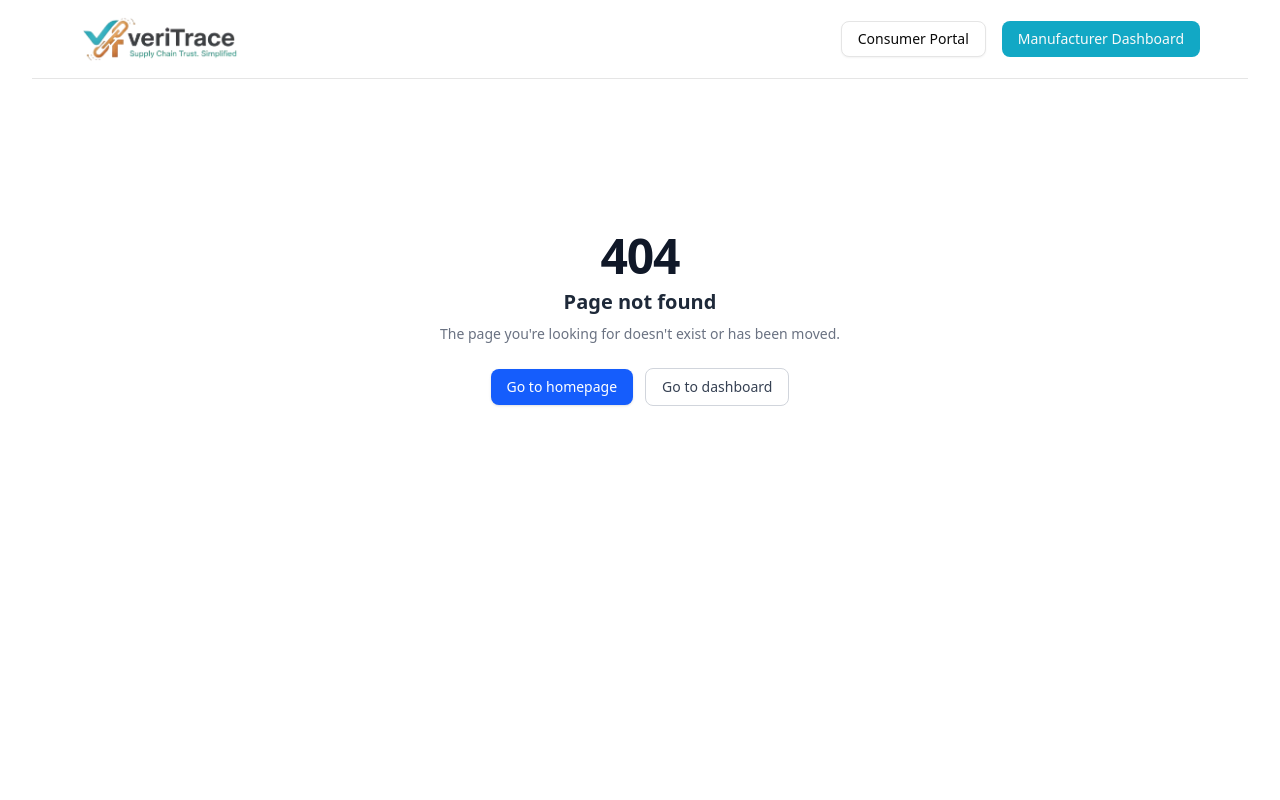
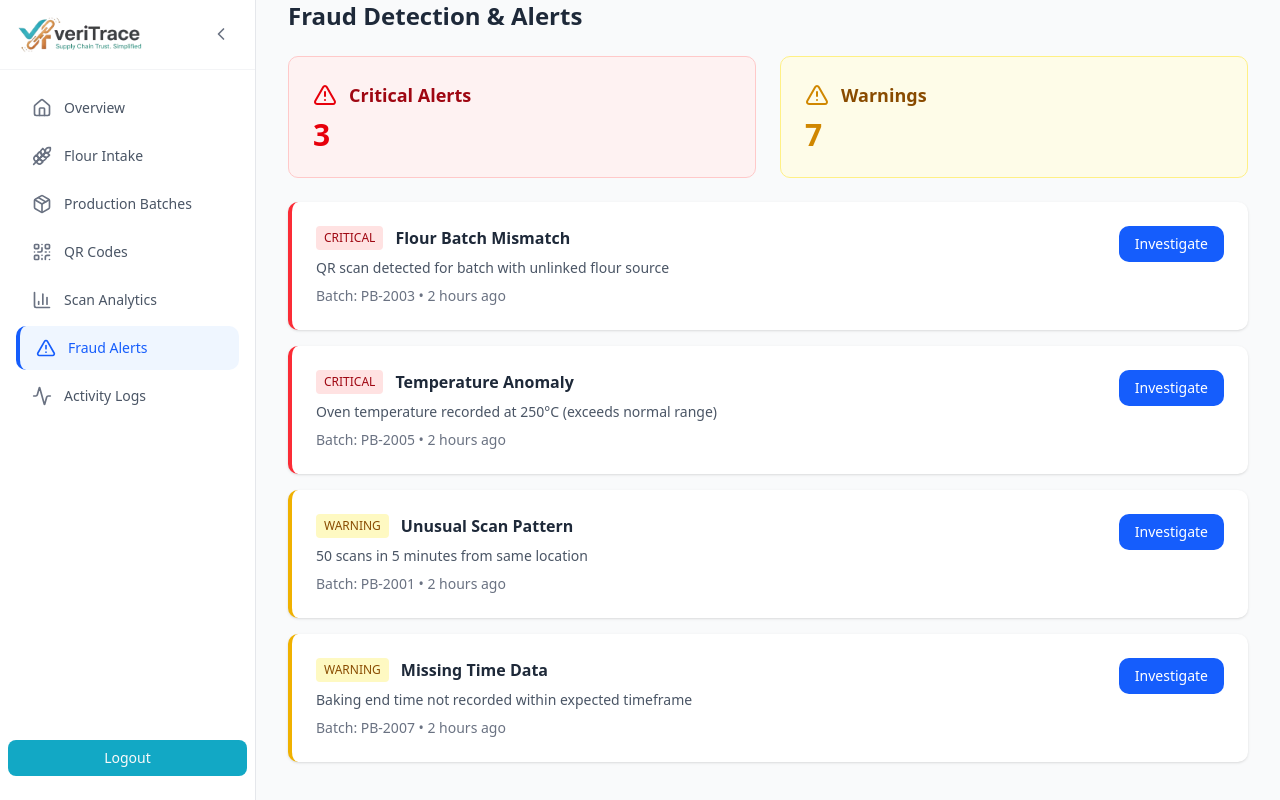
Before and after one commit to DanielAgbeni/Veritrace, a Next.js app: page /dashboard/fraud-alerts in a window 1280 px wide. Before the commit this address had no page. Built offline with nearby package versions, Linux system fonts and the light colour scheme.

Commit message:
Initial commit

```diff
--- /dev/null
+++ b/app/dashboard/activity-log/page.tsx
@@ -0,0 +1,52 @@
+import DashboardLayout from '@/components/dashboard/dashboardLayout';
+import { Activity } from 'lucide-react';
+import React from 'react'
+
+const ActivityLog = () => {
+    return (
+        <DashboardLayout>
+            <h2 className="text-2xl font-bold text-gray-800 mb-6">Activity Logs</h2>
+
+            <div className="bg-white rounded-lg shadow overflow-hidden">
+                <div className="px-6 py-4 border-b border-gray-200">
+                    <div className="flex items-center justify-between">
+                        <h3 className="text-lg font-semibold">Recent Activities</h3>
+                        <select className="px-3 py-1 border border-gray-300 rounded text-sm">
+                            <option>All Actions</option>
+                            <option>Create</option>
+                            <option>Update</option>
+                            <option>Delete</option>
+                        </select>
+                    </div>
+                </div>
+
+                <div className="divide-y divide-gray-200">
+                    {[
+                        { action: 'Created production batch PB-2008', user: 'Admin User', time: '5 minutes ago', type: 'create' },
+                        { action: 'Updated flour batch FB-1005', user: 'Admin User', time: '1 hour ago', type: 'update' },
+                        { action: 'Generated QR codes for batch PB-2007', user: 'Admin User', time: '2 hours ago', type: 'create' },
+                        { action: 'Created flour intake FB-1006', user: 'Admin User', time: '3 hours ago', type: 'create' },
+                        { action: 'Updated production batch PB-2006', user: 'Admin User', time: '4 hours ago', type: 'update' },
+                        { action: 'Created production batch PB-2007', user: 'Admin User', time: '5 hours ago', type: 'create' },
+                    ].map((log, i) => (
+                        <div key={i} className="px-6 py-4 hover:bg-gray-50">
+                            <div className="flex items-start gap-4">
+                                <div className={`w-8 h-8 rounded-full flex items-center justify-center ${log.type === 'create' ? 'bg-green-100' : 'bg-blue-100'
+                                    }`}>
+                                    <Activity size={16} className={log.type === 'create' ? 'text-green-600' : 'text-blue-600'} />
+                                </div>
+                                <div className="flex-1">
+                                    <p className="text-sm font-medium text-gray-800">{log.action}</p>
+                                    <p className="text-xs text-gray-500 mt-1">{log.user} • {log.time}</p>
+                                </div>
+                            </div>
+                        </div>
+                    ))}
+                </div>
+            </div>
+        </DashboardLayout>
+    );
+
+}
+
+export default ActivityLog
--- /dev/null
+++ b/app/dashboard/fraud-alerts/page.tsx
@@ -0,0 +1,67 @@
+import { AlertTriangle } from 'lucide-react';
+import React from 'react'
+import DashboardLayout from '@/components/dashboard/dashboardLayout';
+
+const FraudAlerts = () => {
+  return (
+    <DashboardLayout>
+
+        <h2 className="text-2xl font-bold text-gray-800 mb-6">Fraud Detection & Alerts</h2>
+
+    <div className="grid grid-cols-1 md:grid-cols-2 gap-6 mb-6">
+      <div className="bg-red-50 border border-red-200 rounded-lg p-6">
+        <div className="flex items-center gap-3 mb-2">
+          <AlertTriangle className="text-red-600" size={24} />
+          <h3 className="text-lg font-semibold text-red-800">Critical Alerts</h3>
+        </div>
+        <p className="text-3xl font-bold text-red-600">3</p>
+      </div>
+
+      <div className="bg-yellow-50 border border-yellow-200 rounded-lg p-6">
+        <div className="flex items-center gap-3 mb-2">
+          <AlertTriangle className="text-yellow-600" size={24} />
+          <h3 className="text-lg font-semibold text-yellow-800">Warnings</h3>
+        </div>
+        <p className="text-3xl font-bold text-yellow-600">7</p>
+      </div>
+    </div>
+
+    <div className="space-y-4">
+      {[
+        { severity: 'high', title: 'Flour Batch Mismatch', batch: 'PB-2003', message: 'QR scan detected for batch with unlinked flour source' },
+        { severity: 'high', title: 'Temperature Anomaly', batch: 'PB-2005', message: 'Oven temperature recorded at 250°C (exceeds normal range)' },
+        { severity: 'medium', title: 'Unusual Scan Pattern', batch: 'PB-2001', message: '50 scans in 5 minutes from same location' },
+        { severity: 'medium', title: 'Missing Time Data', batch: 'PB-2007', message: 'Baking end time not recorded within expected timeframe' },
+      ].map((alert, i) => (
+        <div key={i} className={`bg-white rounded-lg shadow p-6 border-l-4 ${
+          alert.severity === 'high' ? 'border-red-500' : 'border-yellow-500'
+        }`}>
+          <div className="flex items-start justify-between">
+            <div className="flex-1">
+              <div className="flex items-center gap-3 mb-2">
+                <span className={`px-2 py-1 text-xs font-medium rounded ${
+                  alert.severity === 'high'
+                    ? 'bg-red-100 text-red-800'
+                    : 'bg-yellow-100 text-yellow-800'
+                }`}>
+                  {alert.severity === 'high' ? 'CRITICAL' : 'WARNING'}
+                </span>
+                <h4 className="font-semibold text-gray-800">{alert.title}</h4>
+              </div>
+              <p className="text-sm text-gray-600 mb-2">{alert.message}</p>
+              <p className="text-sm text-gray-500">Batch: {alert.batch} • 2 hours ago</p>
+            </div>
+            <button className="px-4 py-2 text-sm bg-blue-600 text-white rounded-lg hover:bg-blue-700">
+              Investigate
+            </button>
+          </div>
+        </div>
+      ))}
+    </div>
+  </DashboardLayout>
+);
+
+
+}
+
+export default FraudAlerts
--- /dev/null
+++ b/app/dashboard/scan-analytics/page.tsx
@@ -0,0 +1,51 @@
+import DashboardLayout from '@/components/dashboard/dashboardLayout';
+import StatCard from '@/components/general/StatCard'
+import { BarChart3, Package, QrCodeIcon } from 'lucide-react'
+import React from 'react'
+
+const ScanAnalytics = () => {
+
+
+
+    return (
+        <DashboardLayout>
+            <h2 className="text-2xl font-bold text-gray-800 mb-6">Scan Analytics</h2>
+
+            <div className="grid grid-cols-1 md:grid-cols-3 gap-6 mb-6">
+                <StatCard title="Total Scans Today" value="324" icon={QrCodeIcon} color="blue" />
+                <StatCard title="Most Scanned Batch" value="PB-2001" icon={Package} color="green" />
+                <StatCard title="Avg Scans/Batch" value="142" icon={BarChart3} color="purple" />
+            </div>
+
+            <div className="bg-white rounded-lg shadow overflow-hidden">
+                <div className="px-6 py-4 border-b border-gray-200">
+                    <h3 className="text-lg font-semibold">Batch Scan Statistics</h3>
+                </div>
+                <table className="w-full">
+                    <thead className="bg-gray-50">
+                        <tr>
+                            <th className="px-6 py-3 text-left text-xs font-medium text-gray-500 uppercase">Batch ID</th>
+                            <th className="px-6 py-3 text-left text-xs font-medium text-gray-500 uppercase">Total Scans</th>
+                            <th className="px-6 py-3 text-left text-xs font-medium text-gray-500 uppercase">Last Scan</th>
+                            <th className="px-6 py-3 text-left text-xs font-medium text-gray-500 uppercase">Trend</th>
+                        </tr>
+                    </thead>
+                    <tbody className="divide-y divide-gray-200">
+                        {[1, 2, 3, 4, 5].map(i => (
+                            <tr key={i} className="hover:bg-gray-50">
+                                <td className="px-6 py-4 text-sm font-medium">PB-{2000 + i}</td>
+                                <td className="px-6 py-4 text-sm">{120 + i * 15}</td>
+                                <td className="px-6 py-4 text-sm">{i} hours ago</td>
+                                <td className="px-6 py-4 text-sm text-green-600">↑ +{5 + i}%</td>
+                            </tr>
+                        ))}
+                    </tbody>
+                </table>
+            </div>
+        </DashboardLayout>
+    );
+
+
+}
+
+export default ScanAnalytics
--- a/components/dashboard/dashSidebar.tsx
+++ b/components/dashboard/dashSidebar.tsx
@@ -20,7 +20,7 @@ import { useStore } from '@/lib/useStore';
 import { useRouter } from 'next/navigation';
 
 const DashboardSideBar = () => {
-	const {logout} = useStore()
+	const { logout } = useStore()
 	const router = useRouter()
 	const sidebarLinks = [
 		{
@@ -36,7 +36,7 @@ const DashboardSideBar = () => {
 		},
 		{ href: '/dashboard/qr-codes', label: 'QR Codes', icon: <QrCode /> },
 		{
-			href: '/dashboard/analytics',
+			href: '/dashboard/scan-analytics',
 			label: 'Scan Analytics',
 			icon: <BarChart3 />,
 		},
@@ -46,7 +46,7 @@ const DashboardSideBar = () => {
 			icon: <AlertTriangle />,
 		},
 		{
-			href: '/dashboard/activity-logs',
+			href: '/dashboard/activity-log',
 			label: 'Activity Logs',
 			icon: <Activity />,
 		},
@@ -63,9 +63,8 @@ const DashboardSideBar = () => {
 
 	return (
 		<aside
-			className={`h-full flex flex-col border-r border-gray-200 bg-white transition-all duration-300 ${
-				isCollapsed ? 'w-20' : 'w-64'
-			} shrink-0`}>
+			className={`h-full flex flex-col border-r border-gray-200 bg-white transition-all duration-300 ${isCollapsed ? 'w-20' : 'w-64'
+				} shrink-0`}>
 			<div className="p-4 border-b border-gray-100 flex items-center justify-between">
 				{!isCollapsed && (
 					<Link href="/" className="flex items-center gap-2">
@@ -78,9 +77,8 @@ const DashboardSideBar = () => {
 				)}
 				<button
 					onClick={() => setIsCollapsed(!isCollapsed)}
-					className={`p-2 rounded-lg hover:bg-gray-100 text-gray-500 transition-colors ${
-						isCollapsed ? 'mx-auto' : ''
-					}`}>
+					className={`p-2 rounded-lg hover:bg-gray-100 text-gray-500 transition-colors ${isCollapsed ? 'mx-auto' : ''
+						}`}>
 					{isCollapsed ? <ChevronRight size={20} /> : <ChevronLeft size={20} />}
 				</button>
 			</div>
@@ -92,11 +90,10 @@ const DashboardSideBar = () => {
 							href={link.href}
 							key={link.href}>
 							<div
-								className={`flex items-center gap-3 px-4 py-3 rounded-lg transition-colors duration-200 ${
-									isActive
-										? 'bg-blue-50 text-blue-600 font-medium border-l-4 border-blue-600'
-										: 'text-gray-600 hover:bg-gray-50 hover:text-gray-900'
-								} ${isCollapsed ? 'justify-center px-2' : ''}`}>
+								className={`flex items-center gap-3 px-4 py-3 rounded-lg transition-colors duration-200 ${isActive
+									? 'bg-blue-50 text-blue-600 font-medium border-l-4 border-blue-600'
+									: 'text-gray-600 hover:bg-gray-50 hover:text-gray-900'
+									} ${isCollapsed ? 'justify-center px-2' : ''}`}>
 								{React.cloneElement(link.icon as any, {
 									size: 20,
 									className: isActive ? 'text-blue-600' : 'text-gray-500',
```
